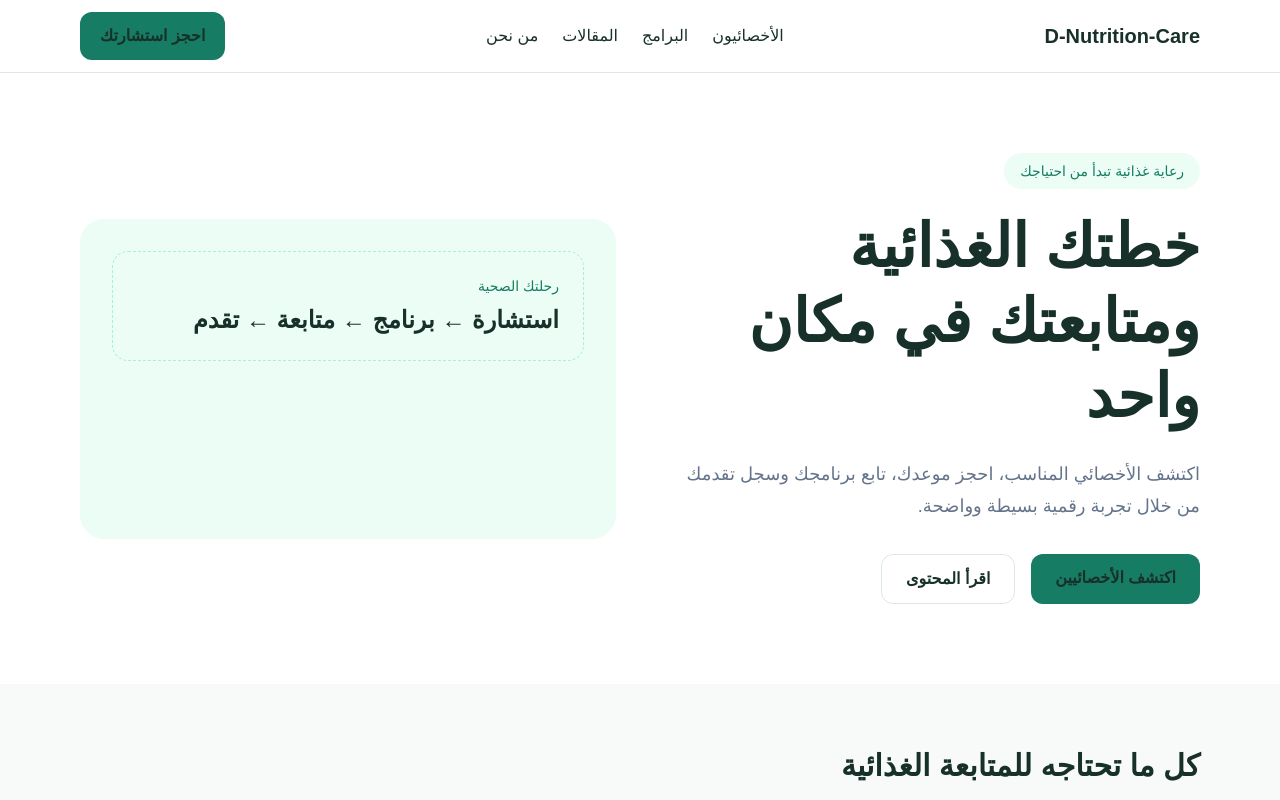
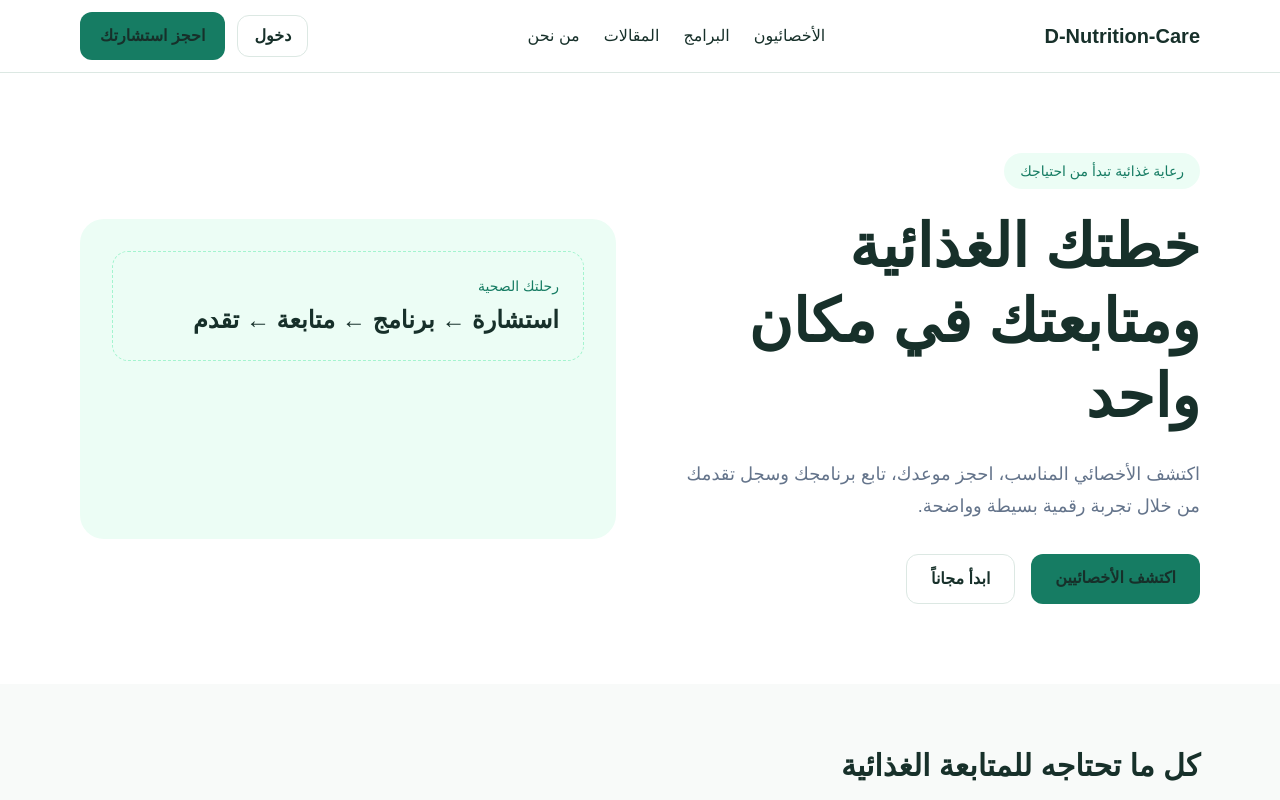
Before and after one commit to khaled19961/-D-Nutrition-Care, a Next.js app: page / in a window 1280 px wide. Shown: the top 800 px of the page. Built offline with nearby package versions, Linux system fonts and the light colour scheme.

Commit message:
feat(home): add authentication entry points

```diff
--- a/app/page.tsx
+++ b/app/page.tsx
@@ -16,7 +16,7 @@ export default function HomePage() {
             <a href="/articles">المقالات</a>
             <a href="/about">من نحن</a>
           </nav>
-          <a href="/booking" className="rounded-xl bg-[var(--primary)] px-5 py-3 font-semibold text-white">احجز استشارتك</a>
+          <div className="flex items-center gap-3"><a href="/auth/login" className="hidden rounded-xl border border-[var(--border)] px-4 py-2 font-semibold sm:inline-flex">دخول</a><a href="/booking" className="rounded-xl bg-[var(--primary)] px-5 py-3 font-semibold text-white">احجز استشارتك</a></div>
         </div>
       </header>
 
@@ -30,7 +30,7 @@ export default function HomePage() {
             </p>
             <div className="mt-8 flex flex-wrap gap-4">
               <a href="/nutritionists" className="rounded-xl bg-[var(--primary)] px-6 py-3 font-semibold text-white">اكتشف الأخصائيين</a>
-              <a href="/articles" className="rounded-xl border border-[var(--border)] bg-white px-6 py-3 font-semibold">اقرأ المحتوى</a>
+              <a href="/auth/register" className="rounded-xl border border-[var(--border)] bg-white px-6 py-3 font-semibold">ابدأ مجاناً</a>
             </div>
           </div>
           <div className="min-h-80 rounded-3xl bg-emerald-50 p-8">
```
